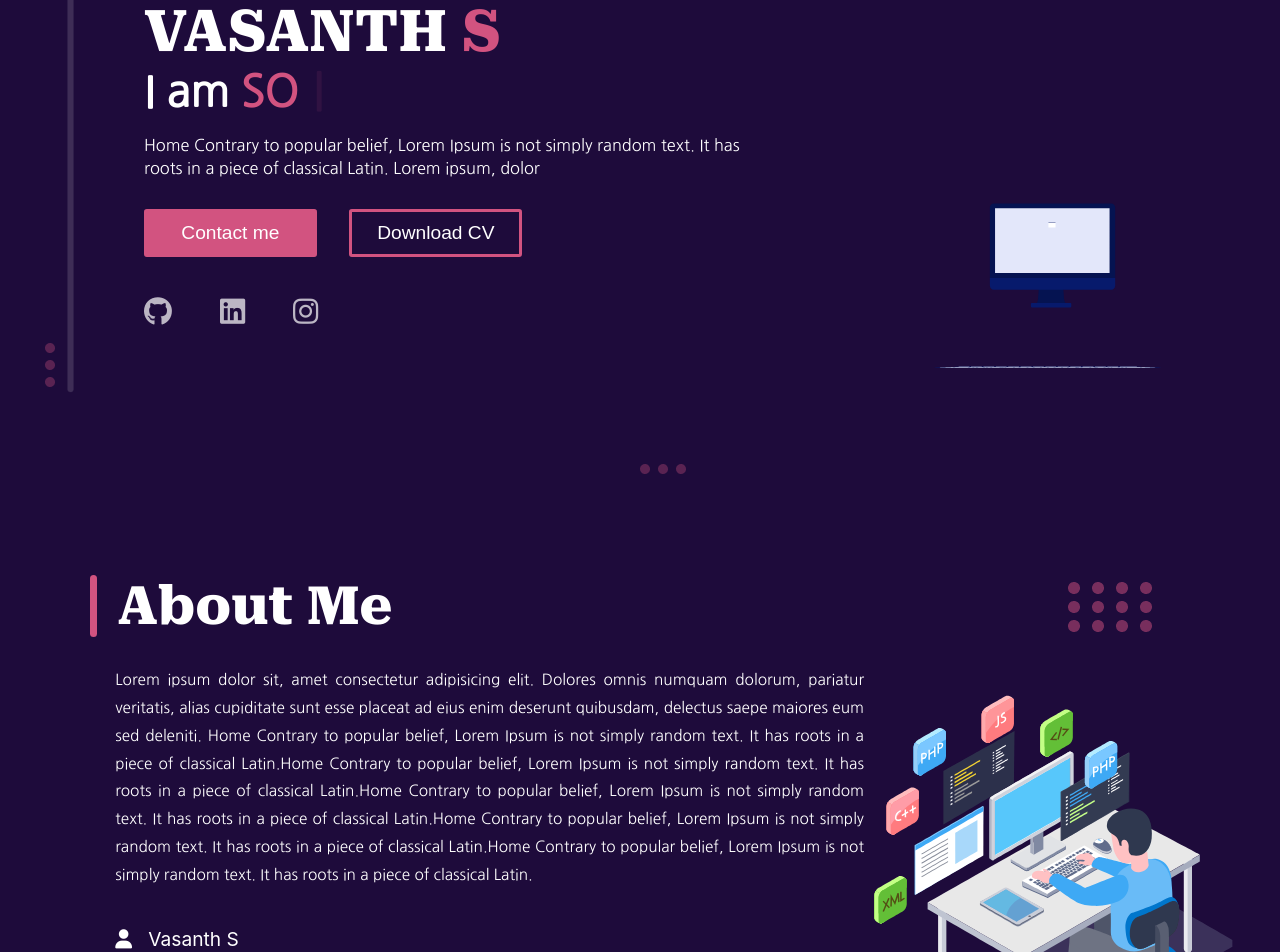
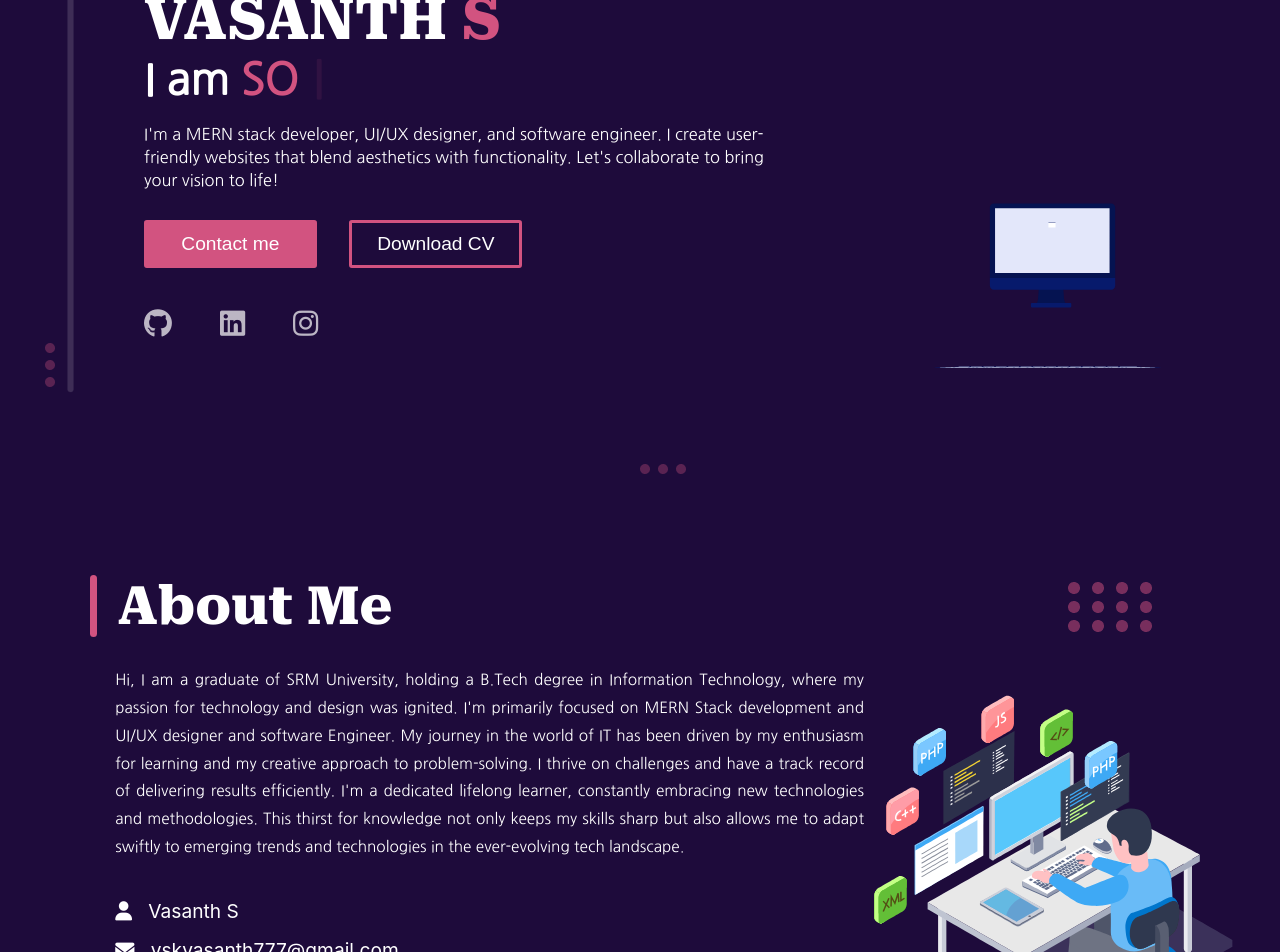
Before and after one commit to vskvasanth77/portfolio, a React (Create React App) app: page / in a window 1280 px wide. Shown: the part 260-1212 px from the top of the page. Built offline with nearby package versions, Linux system fonts and the light colour scheme.

Commit message:
content added to both home and about section

```diff
--- a/src/Components/About.js
+++ b/src/Components/About.js
@@ -7,6 +7,8 @@ import Aboutme from "../json/Aboutme.json";
 import aboutDot from "../Images/about_section_dot.png";
 
 const About = () => {
+  const aboutContent =
+    "Hi, I am a graduate of SRM University, holding a B.Tech degree in Information Technology, where my passion for technology and design was ignited. I'm primarily focused on MERN Stack development and UI/UX designer and software Engineer. My journey in the world of IT has been driven by my enthusiasm for learning and my creative approach to problem-solving. I thrive on challenges and have a track record of delivering results efficiently. I'm a dedicated lifelong learner, constantly embracing new technologies and methodologies. This thirst for knowledge not only keeps my skills sharp but also allows me to adapt swiftly to emerging trends and technologies in the ever-evolving tech landscape.";
   return (
     <>
       <div className="about_container" id="about">
@@ -16,21 +18,7 @@ const About = () => {
             <span className=" text text_hover">&nbsp;&nbsp;About Me</span>
           </h1>
           <div className="about_container_left_content">
-            <p className="about_p">
-              Lorem ipsum dolor sit, amet consectetur adipisicing elit. Dolores
-              omnis numquam dolorum, pariatur veritatis, alias cupiditate sunt
-              esse placeat ad eius enim deserunt quibusdam, delectus saepe
-              maiores eum sed deleniti. Home Contrary to popular belief, Lorem
-              Ipsum is not simply random text. It has roots in a piece of
-              classical Latin.Home Contrary to popular belief, Lorem Ipsum is
-              not simply random text. It has roots in a piece of classical
-              Latin.Home Contrary to popular belief, Lorem Ipsum is not simply
-              random text. It has roots in a piece of classical Latin.Home
-              Contrary to popular belief, Lorem Ipsum is not simply random text.
-              It has roots in a piece of classical Latin.Home Contrary to
-              popular belief, Lorem Ipsum is not simply random text. It has
-              roots in a piece of classical Latin.
-            </p>
+            <p className="about_p">{aboutContent}</p>
             <div className="about_container_left_icons">
               {/* icon handler for 3 icons */}
               <div className="icon_handler">
--- a/src/Components/Home.js
+++ b/src/Components/Home.js
@@ -44,8 +44,9 @@ const Home = () => {
             </span>
           </h2>
           <p className="home_header_p">
-            Home Contrary to popular belief, Lorem Ipsum is not simply random
-            text. It has roots in a piece of classical Latin. Lorem ipsum, dolor
+            I'm a MERN stack developer, UI/UX designer, and software engineer. I
+            create user-friendly websites that blend aesthetics with
+            functionality. Let's collaborate to bring your vision to life!
           </p>
           <div className="home_container_left_btn_handler">
             <Link
```
Also changed, not shown: src/Images/projectcard/flight.jpg (added).
